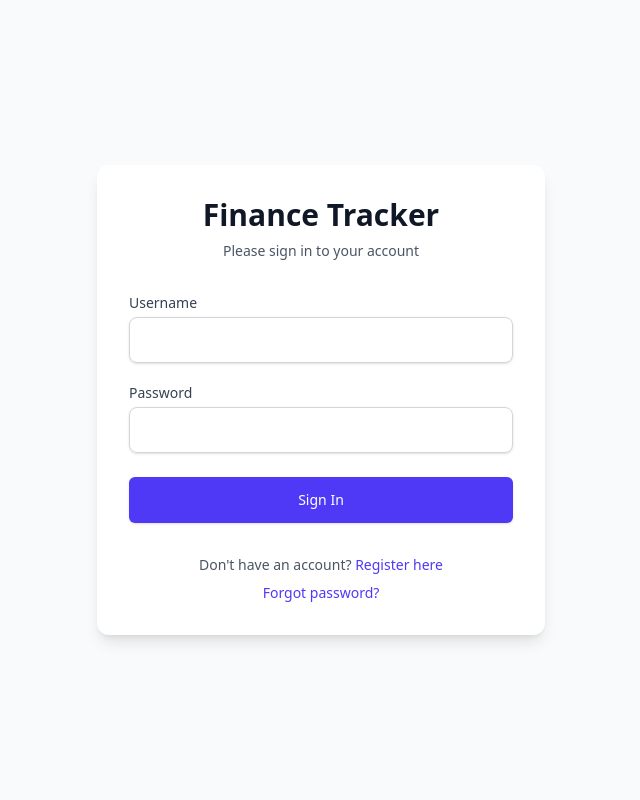
After one commit to Ayushupadhyay14/Finance-tracker-django, a Django app: page /accounts/login/ in a window 1280 px wide. The commit adds this page. Shown: the whole page, without its empty margins (319-959 px from the left). Run offline with Django 5.2, Linux system fonts and the light colour scheme.

Commit message:
few changes

```diff
--- a/djfintracker/urls.py
+++ b/djfintracker/urls.py
@@ -20,4 +20,5 @@ from django.urls import path, include
 urlpatterns = [
     path('admin/', admin.site.urls),
     path('', include('finance.urls')),
+    path('accounts/', include('django.contrib.auth.urls')),
 ]
--- /dev/null
+++ b/finance/templates/finance/base.html
@@ -0,0 +1,18 @@
+<!DOCTYPE html>
+<html lang="en">
+
+<head>
+  <meta charset="UTF-8">
+  <meta name="viewport" content="width=device-width, initial-scale=1.0">
+  <script src="https://cdn.jsdelivr.net/npm/@tailwindcss/browser@4"></script>
+
+  <title>{% block title%}{%endblock title %}</title>
+</head>
+
+<body>
+  {% block content %}
+
+  {% endblock content %}
+</body>
+
+</html>
--- /dev/null
+++ b/finance/templates/registration/login.html
@@ -0,0 +1,63 @@
+{% extends "finance/base.html" %}
+<title>{% block title%}Login{%endblock title %}</title>
+{% block content %}
+<div class="min-h-screen flex items-center justify-center bg-gray-50 py-12 px-4 sm:px-6 lg:px-8">
+  <div class="max-w-md w-full space-y-8 bg-white p-8 rounded-xl shadow-lg">
+    <div>
+      <h2 class="text-3xl font-bold text-gray-900 text-center">Finance Tracker</h2>
+      <p class="mt-2 text-sm text-gray-600 text-center">Please sign in to your account</p>
+    </div>
+    <!-- Form Section -->
+    <form method="post" class="space-y-6">
+      {% csrf_token %}
+      <div class="space-y-5">
+        <div>
+          <label for="id_username" class="block text-sm font-medium text-gray-700">Username</label>
+          <input type="text" id="id_username" name="username"
+            class="mt-1 block w-full px-4 py-3 border border-gray-300 rounded-lg shadow-sm focus:outline-none focus:ring-indigo-500 focus:border-indigo-500 sm:text-sm"
+            required>
+        </div>
+
+        <div>
+          <label for="id_password" class="block text-sm font-medium text-gray-700">Password</label>
+          <input type="password" id="id_password" name="password"
+            class="mt-1 block w-full px-4 py-3 border border-gray-300 rounded-lg shadow-sm focus:outline-none focus:ring-indigo-500 focus:border-indigo-500 sm:text-sm"
+            required>
+        </div>
+      </div>
+
+      <!-- Error Messages -->
+      {% if form.non_field_errors %}
+      <div class="text-red-600 text-sm">
+        {% for error in form.non_field_errors %}
+        <p>{{ error }}</p>
+        {% endfor %}
+      </div>
+      {% endif %}
+
+      <!-- Submit Button -->
+      <div>
+        <button type="submit"
+          class="w-full flex justify-center py-3 px-4 border border-transparent rounded-md shadow-sm text-sm font-medium text-white bg-indigo-600 hover:bg-indigo-700 focus:outline-none focus:ring-2 focus:ring-offset-2 focus:ring-indigo-500 transition duration-150 ease-in-out">
+          Sign In
+        </button>
+      </div>
+    </form>
+    <div class="text-center space-y-2">
+      <p class="text-sm text-gray-600">
+        Don't have an account?
+        <a href="{% url 'register' %}"
+          class="font-medium text-indigo-600 hover:text-indigo-500 transition duration-150 ease-in-out">
+          Register here
+        </a>
+      </p>
+      <p class="text-sm text-gray-500">
+        <a href="{% url 'password_reset' %}"
+          class="font-medium text-indigo-600 hover:text-indigo-500 transition duration-150 ease-in-out">
+          Forgot password?
+        </a>
+      </p>
+    </div>
+  </div>
+</div>
+{% endblock content %}
```
Also changed, not shown: finance/templates/finance/register.html (+4 -20 lines), db.sqlite3.
